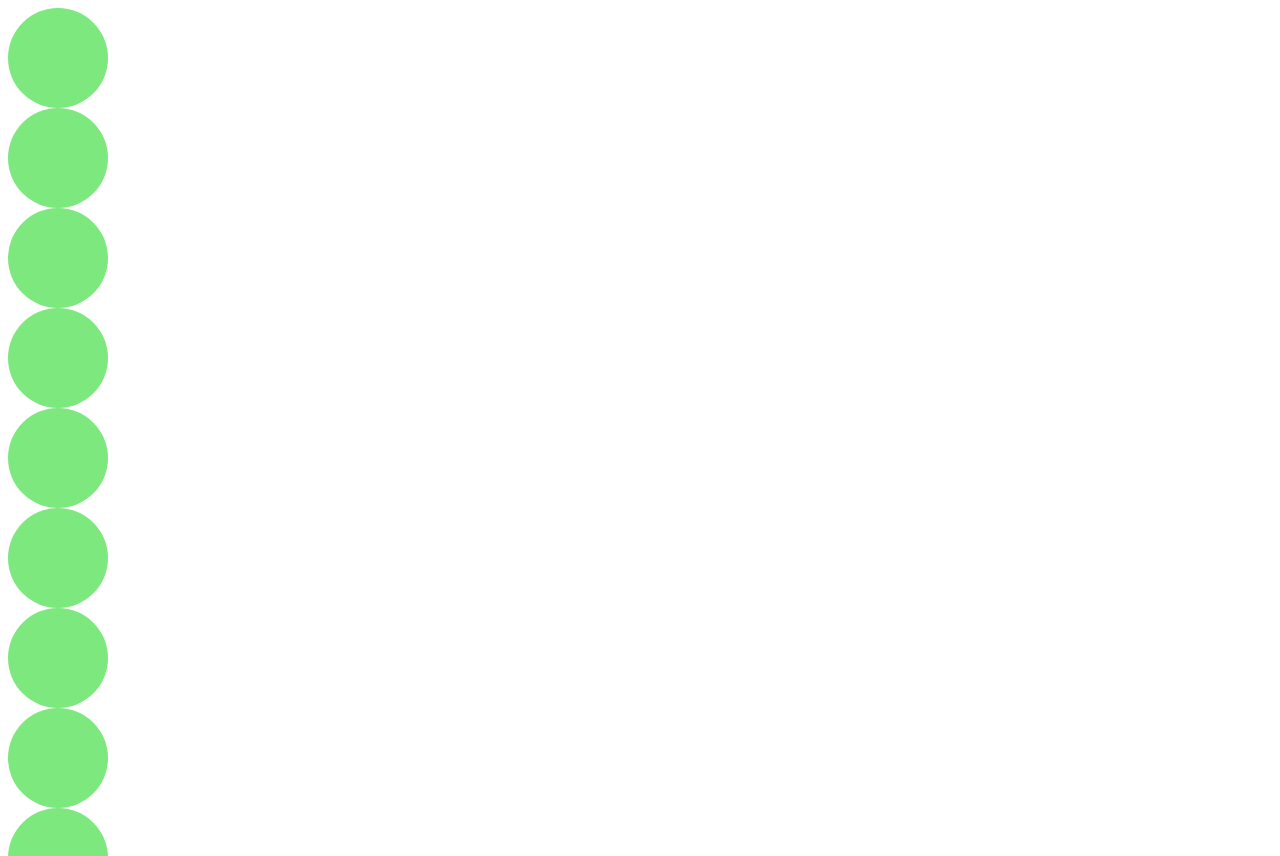
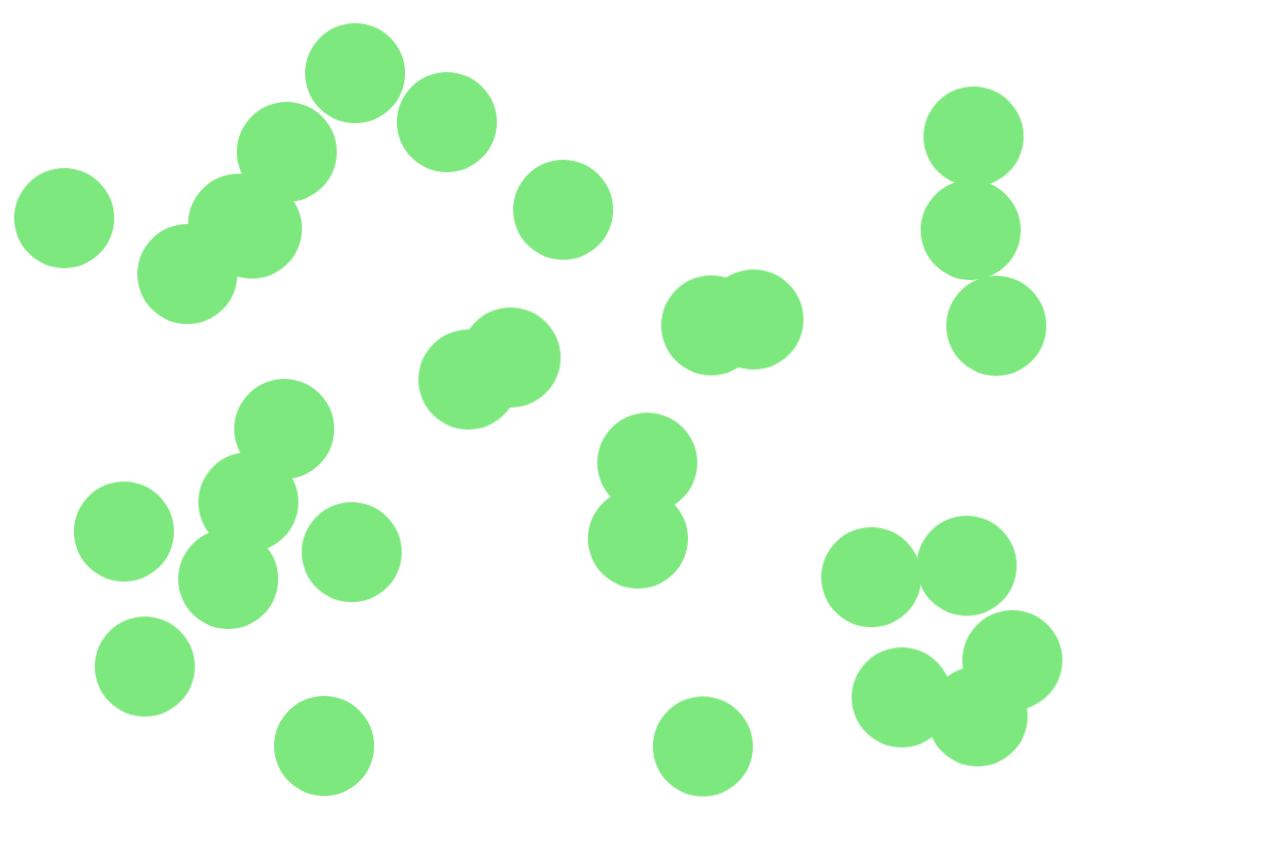
Before and after one commit to lasseclaes/day2_git2_v2, a plain HTML site: page index.html in a window 1280 px wide. Shown: the top 856 px of the page. After the commit the page ends 800 px from the top, so only its background shows below. Drawn offline with Linux system fonts and the light colour scheme.

Commit message:
brnach bubbles - still need to fix colors

```diff
--- a/index.html
+++ b/index.html
@@ -41,4 +41,7 @@
     <div></div>
   </div>
 
+  <script src="main.js"></script>
+
+
 </body></html>
--- /dev/null
+++ b/main.js
@@ -0,0 +1,24 @@
+window.addEventListener("load", start);
+
+function start() {
+  const bubbles = document.querySelectorAll("#wrapper>div");
+  console.log(bubbles);
+  bubbles.forEach(animateBubble);
+}
+
+function animateBubble(bubble) {
+  /*bubble.style.transform = "translate(50vw, 50vh)"; step 2 (CSS is step 1)*/
+  const randX = Math.random() * 100;
+  const randY = Math.random() * 100;
+  const hue = Math.random() * 360;
+  bubble.style.transform = "translate(" + randX + "vw, " + randY + "vh)";
+  //  bubble.style.background = "hsl(120),70%,70%";
+  bubble.style.background = "hsl(" + hue + "),70%,70%";
+}
+
+
+/*
+ bubbles.forEach(bubble=>{
+  bubble.style.transform
+ });
+*/
--- a/style.css
+++ b/style.css
@@ -3,4 +3,7 @@
   height: 100px;
   border-radius: 50%;
   background: hsl(120, 70%, 70%);
+  position: absolute;
+  transition: all 8s;
+  /* step 3 ish */
 }
```
